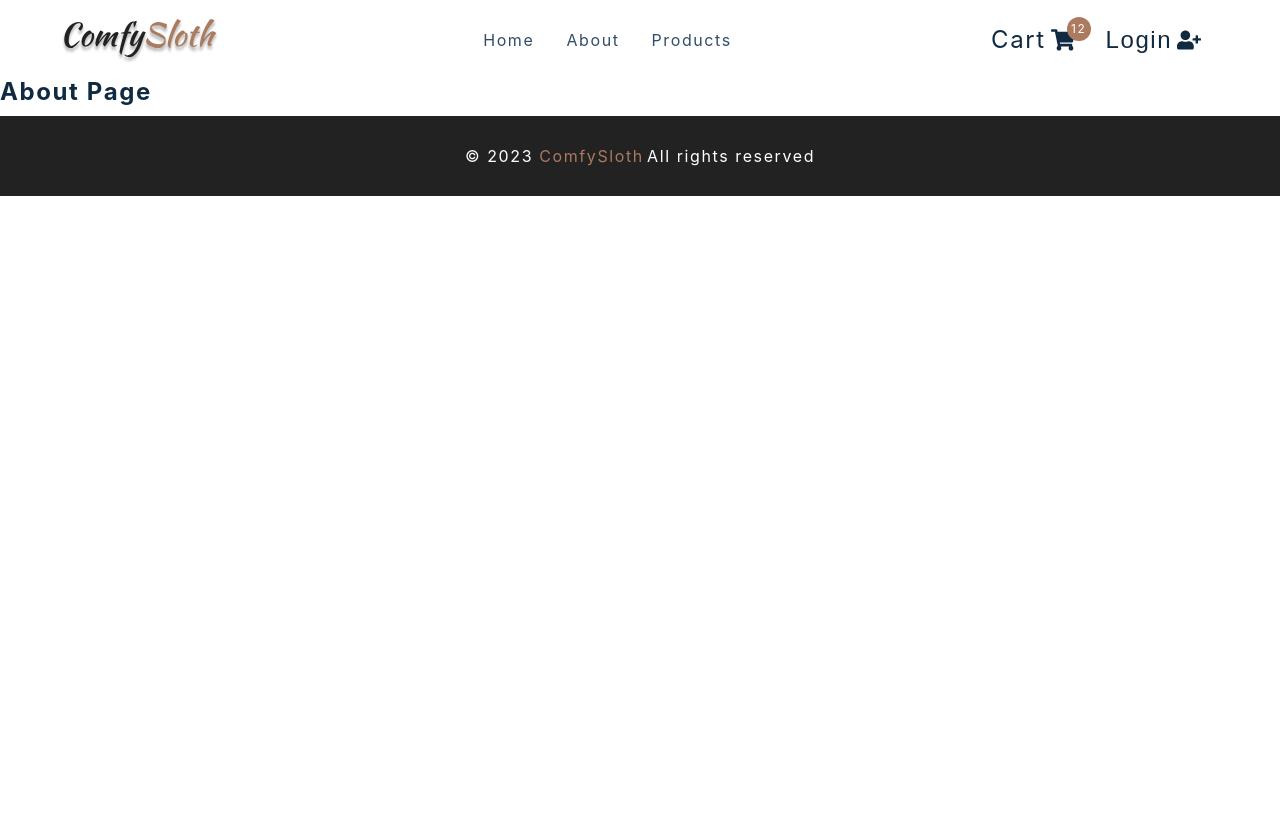
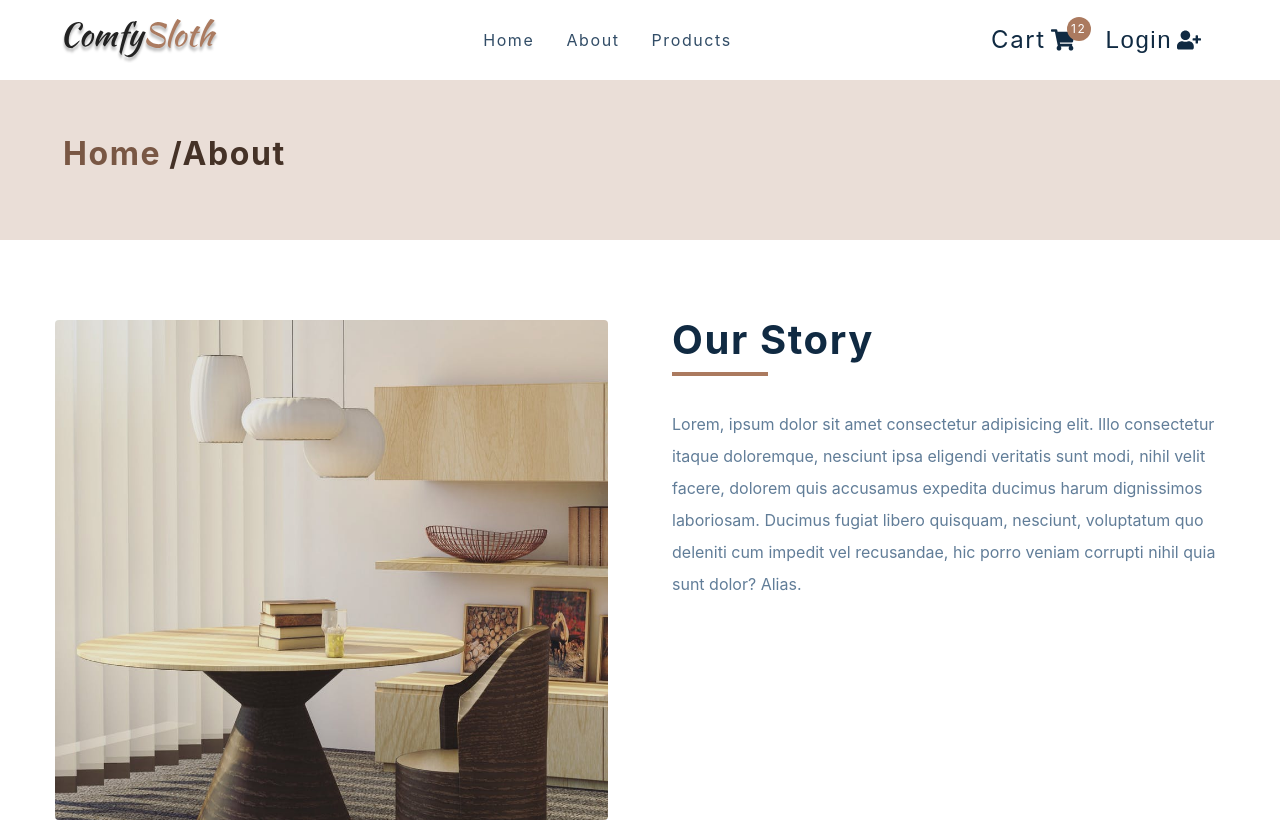
Before and after one commit to ankit-ml12/Main-Projects, a React (Create React App) app in the folder React/2. E-Commerce/: page /about in a window 1280 px wide. Shown: the top 822 px of the page. Before the commit the page ends 800 px from the top, so only its background shows below. Built offline with nearby package versions, Linux system fonts and the light colour scheme; the HTML template or start-up script is replaced by a standard one.

Commit message:
about page

```diff
--- a/React/2. E-Commerce/src/components/PageHero.js
+++ b/React/2. E-Commerce/src/components/PageHero.js
@@ -1,8 +1,16 @@
 import React from 'react'
 import styled from 'styled-components'
 import { Link } from 'react-router-dom'
-const PageHero = () => {
-  return <h4>page hero</h4>
+const PageHero = ({ title }) => {
+  return (
+    <Wrapper>
+      <div className="section-center">
+        <h3>
+          <Link to="/">Home</Link>/{title}
+        </h3>
+      </div>
+    </Wrapper>
+  )
 }
 
 const Wrapper = styled.section`
--- a/React/2. E-Commerce/src/pages/AboutPage.js
+++ b/React/2. E-Commerce/src/pages/AboutPage.js
@@ -4,7 +4,28 @@
 import aboutImg from '../assets/hero-bcg.jpeg'
 
 const AboutPage = () => {
-  return <h4>about page</h4>
+  return (
+    <main>
+      <PageHero title="about" />
+      <Wrapper className="page section section-center">
+        <img src={aboutImg} alt="nice desk" />
+        <article>
+          <div className="title">
+            <h2>our story</h2>
+            <div className="underline"></div>
+          </div>
+          <p>
+            Lorem, ipsum dolor sit amet consectetur adipisicing elit. Illo
+            consectetur itaque doloremque, nesciunt ipsa eligendi veritatis sunt
+            modi, nihil velit facere, dolorem quis accusamus expedita ducimus
+            harum dignissimos laboriosam. Ducimus fugiat libero quisquam,
+            nesciunt, voluptatum quo deleniti cum impedit vel recusandae, hic
+            porro veniam corrupti nihil quia sunt dolor? Alias.
+          </p>
+        </article>
+      </Wrapper>
+    </main>
+  )
 }
 
 const Wrapper = styled.section`
--- a/React/2. E-Commerce/src/pages/CheckoutPage.js
+++ b/React/2. E-Commerce/src/pages/CheckoutPage.js
@@ -6,7 +6,14 @@
 import { Link } from 'react-router-dom'
 
 const CheckoutPage = () => {
-  return <h4>checkout page</h4>
+  return (
+    <main>
+      <PageHero title="checkout" />
+      <Wrapper className="page">
+        <h1>checkout here</h1>
+      </Wrapper>
+    </main>
+  )
 }
 const Wrapper = styled.div``
 export default CheckoutPage
```
